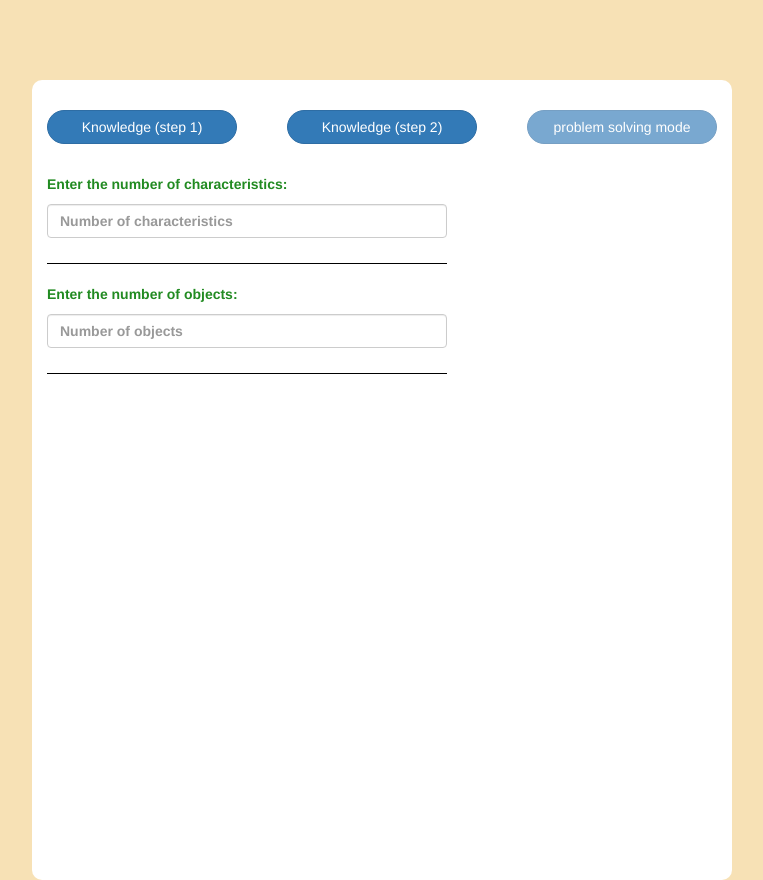
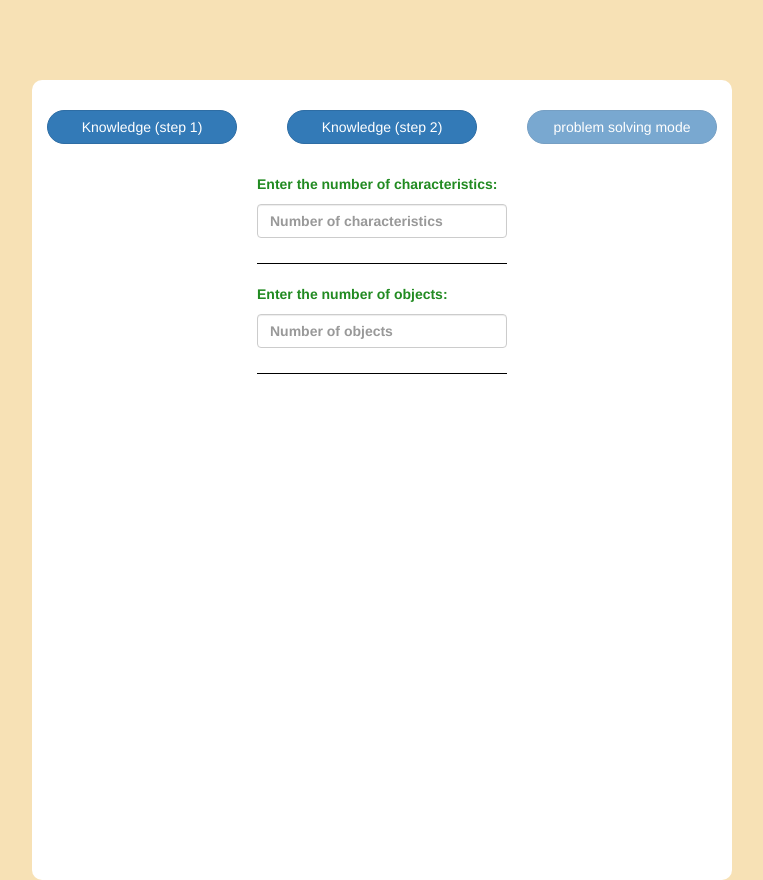
Before and after one commit to Alexander0152/intelect1, a website: page app/index.html in a window 1280 px wide. Shown: the whole page, without its empty margins (258-1021 px from the left). Drawn offline with nearby package versions, Linux system fonts and the light colour scheme.

Commit message:
Update app.css

```diff
--- a/app/app.css
+++ b/app/app.css
@@ -14,6 +14,7 @@ body {
 .content {
     display: flex;
     flex-direction: column;
+    align-items: center;
 }
 
 .mode-btn-wrapper {
@@ -29,16 +30,24 @@ body {
 }
 
 input {
-    max-width: 400px;
+    width: 400px;
     margin: 10px 0 20px 0;
 }
 
 hr{
     border-top: 1px solid black;
-    width: 400px;
+    width: 250px;
     margin: 0px 0 20px 0;
 }
 
 .primary{
     color: forestgreen;
 }
+
+.form-control{
+    width: 250px;
+}
+
+form{
+    text-align: center;
+}
```
